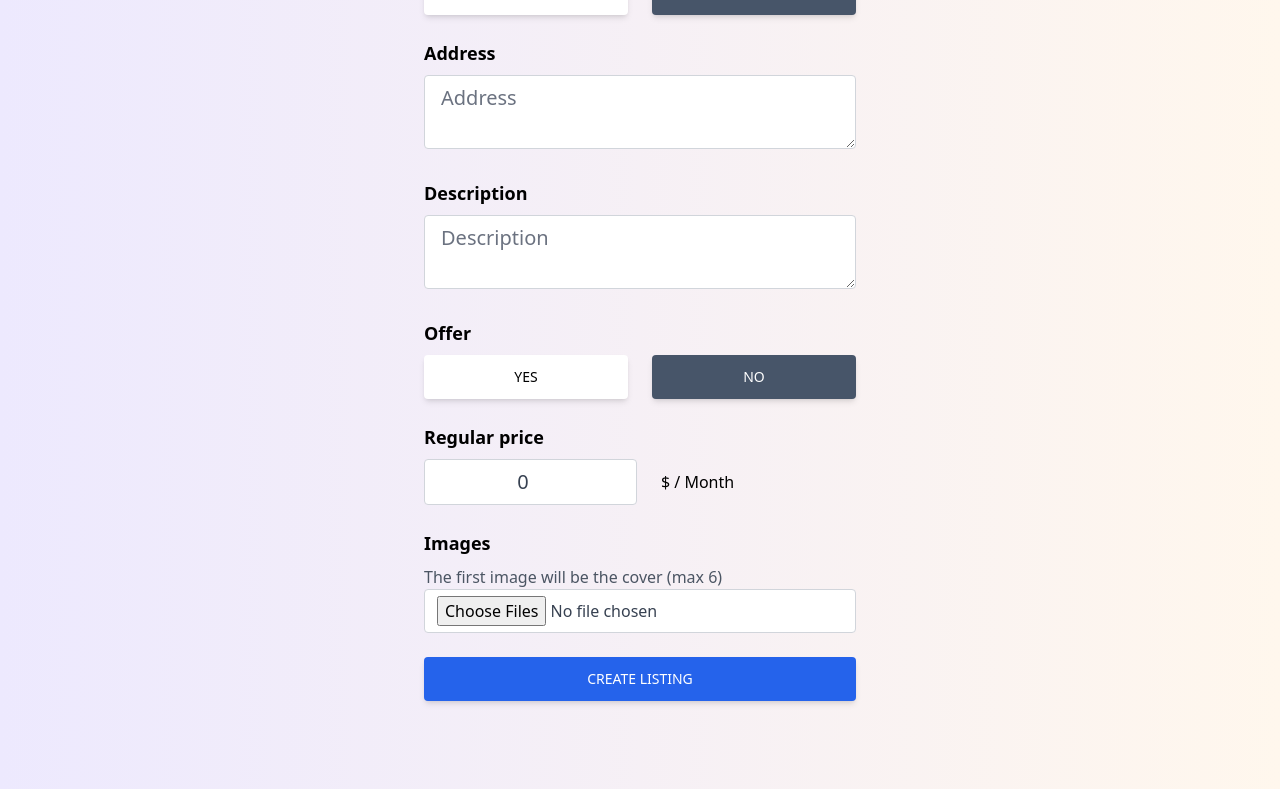
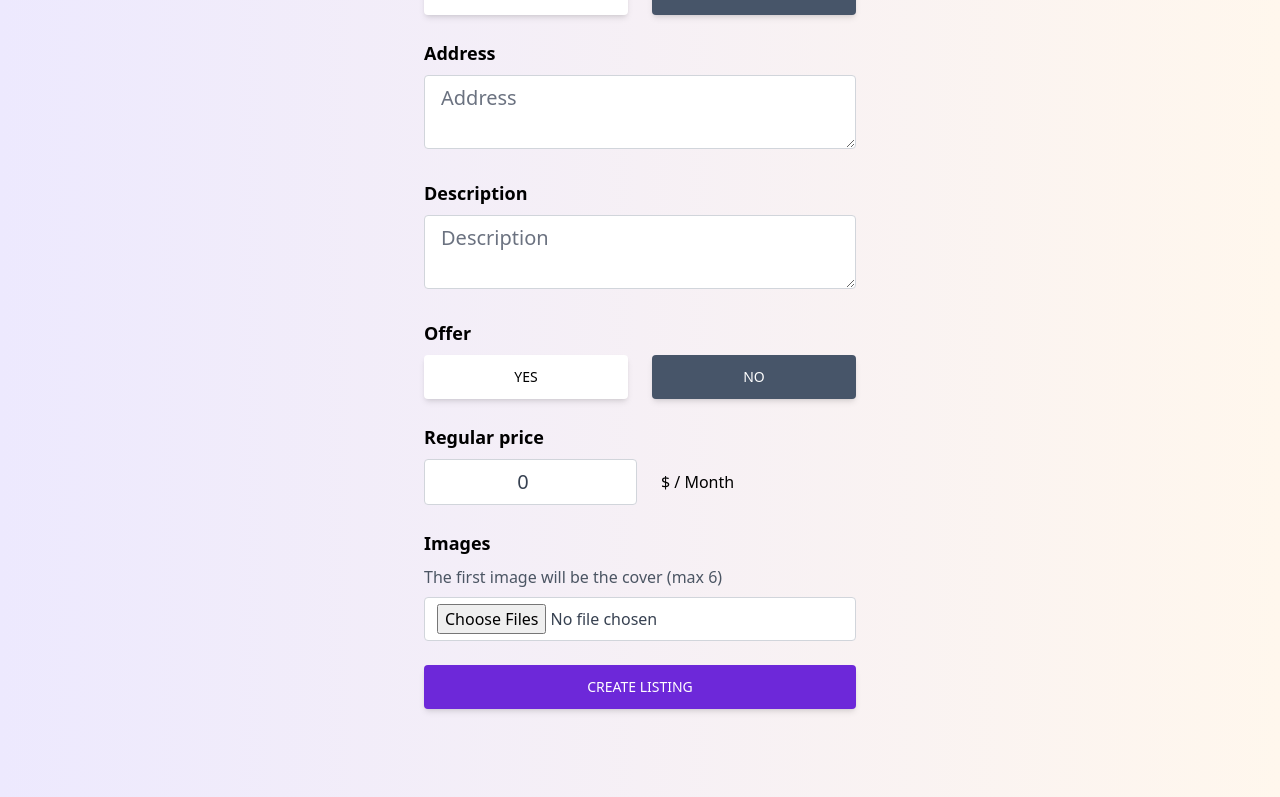
Before and after one commit to AvresCode/realtor, a React (Create React App) app: page /create-listing in a window 1280 px wide. Shown: the part 674-1471 px from the top of the page. Built offline with nearby package versions, Linux system fonts and the light colour scheme; no server answers.

Commit message:
change style for create button

```diff
--- a/src/pages/CreateListing.jsx
+++ b/src/pages/CreateListing.jsx
@@ -246,7 +246,7 @@
         )}
         <div className="mb-6">
           <p className="text-lg font-semibold mb-2">Images</p>
-          <p className="text-gray-600">
+          <p className="text-gray-600 mb-2">
             The first image will be the cover (max 6)
           </p>
           <input
@@ -261,7 +261,7 @@
         </div>
         <button
           type="submit"
-          className="mb-6 w-full px-7 py-3 bg-blue-600 text-white font-medium text-sm uppercase rounded shadow-md hover:bg-blue-700 hover:shadow-lg focus:bg-blue-700 focus:shadow-lg active:bg-blue-800 active:shadow-lg transition duration-150 ease-in-out"
+          className="mb-6 w-full px-7 py-3  bg-violet-700 text-white font-medium text-sm uppercase rounded shadow-md hover:bg-violet-800 hover:shadow-lg focus:bg-blue-700 focus:shadow-lg active:bg-violet-900 active:shadow-lg transition duration-150 ease-in-out"
         >
           Create Listing
         </button>
```
